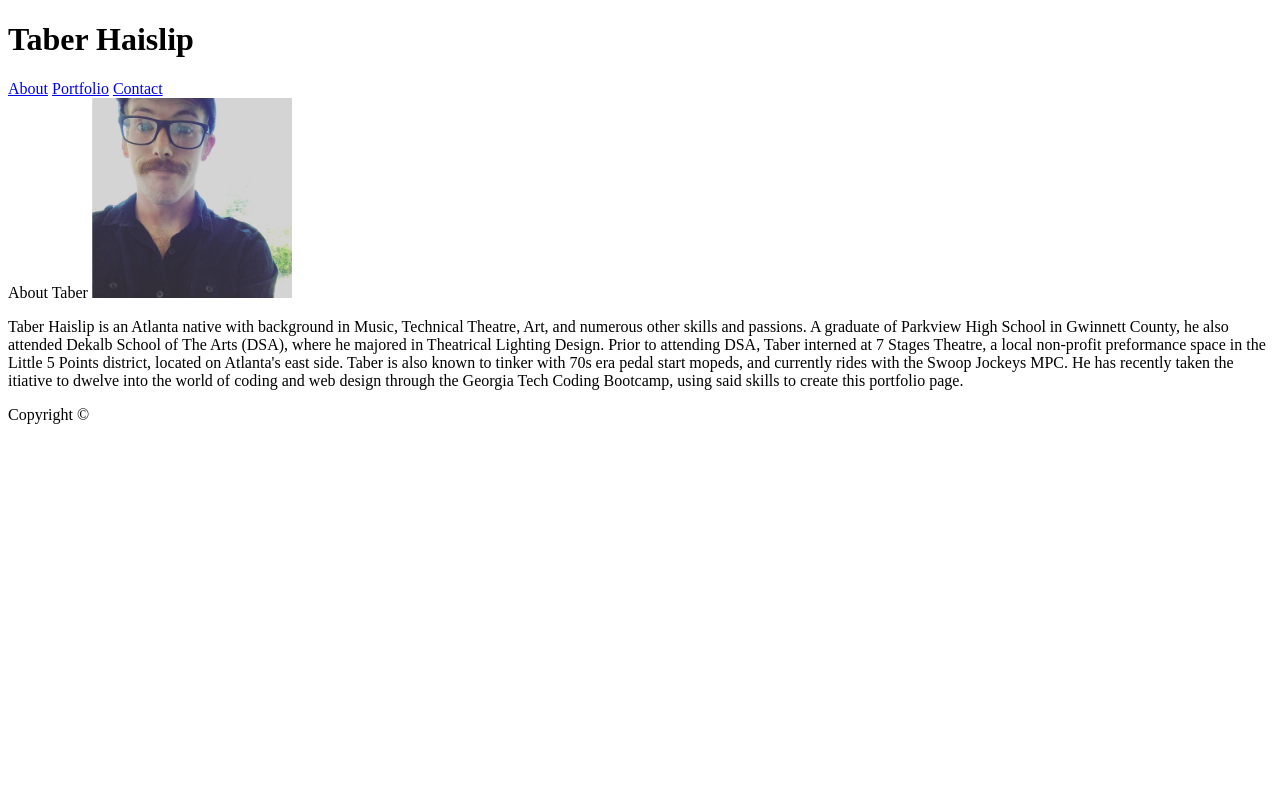
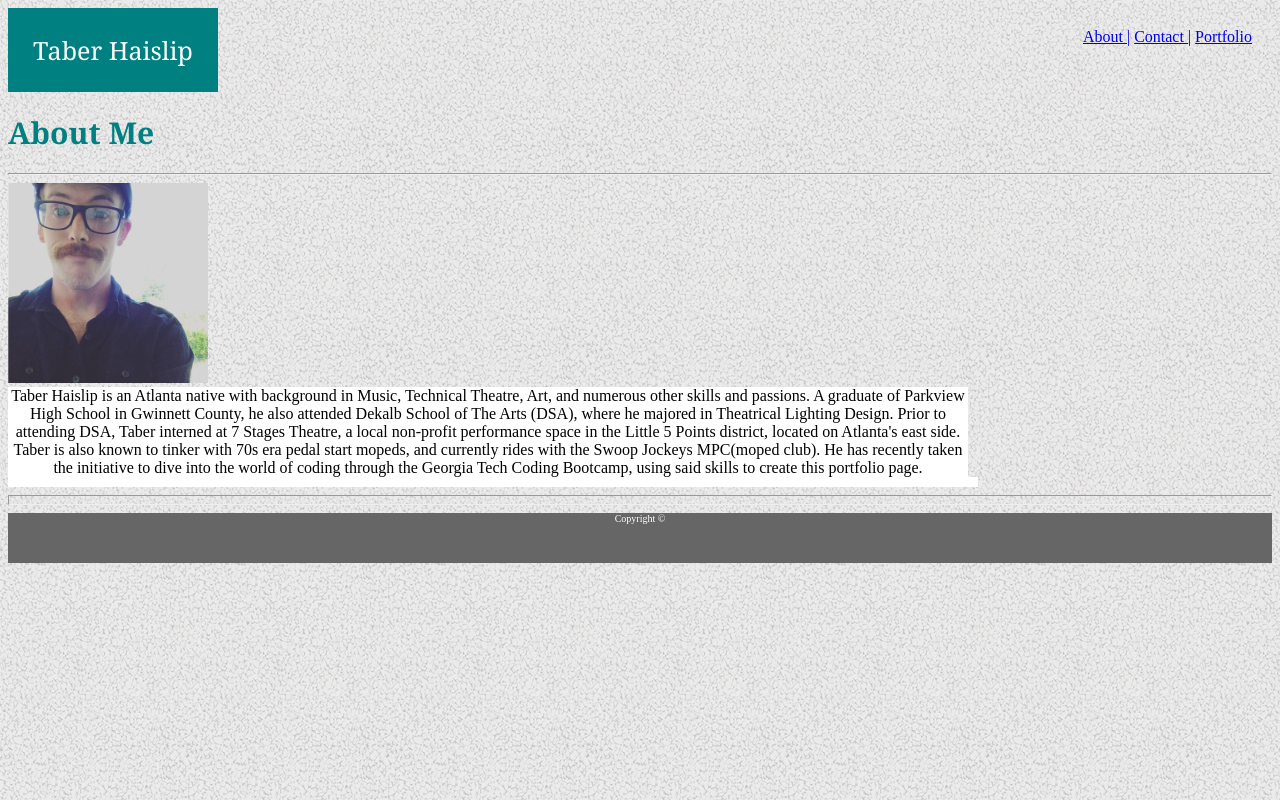
Before and after one commit to thaislip/basic-portfolio-, a plain HTML site: page index.html in a window 1280 px wide. Drawn offline with Linux system fonts and the light colour scheme; files whose address does not match are found by name.

Commit message:
updates made to all files

```diff
--- a/assets/css/style.css
+++ b/assets/css/style.css
@@ -0,0 +1,65 @@
+nav{
+float:right;
+margin:20px;}
+
+body{
+background-color:white;
+background-image:url(../images/gravel.png);}
+
+header{
+float:unset;
+border-color:#cccccc;
+background-color:teal;
+color:white;
+font-family:Georgia, 'Times New Roman', Times, serif;
+text-align: left;
+font-size:25px;
+width:100%;
+Height:100%;
+padding:25px;
+display:table-cell;}
+
+h1{
+color:teal;
+font-family:Georgia, 'Times New Roman', Times, serif;
+text-align:left;
+font-size:30px;}
+
+h2{
+color:teal;
+font-family:Georgia, 'Times New Roman', Times, serif;
+text-align:left;
+font-size:25px;}
+
+p{
+background-color:white;
+width:960px;
+border:15px;color:#cccccc;
+padding:5px;
+margin:0;
+color:#777777;
+font-family:Arial, Helvetica, sans-serif;
+text-align:center;}
+
+footer{
+background-color:#666666;
+color:white;
+width:100%; height:50px;
+text-align:center; float:bottom;
+font-size:10px;
+}
+
+.container{
+    background-color:white;
+    text-align:center;
+    max-width:960px;
+}
+
+.row{
+    display: flex;
+}
+
+.column{
+    flex:33.33%;
+    padding:5px;
+}
--- a/contact.html
+++ b/contact.html
@@ -0,0 +1,37 @@
+<!DOCTYPE html>
+<html lang="en">
+<head>
+    <meta charset="UTF-8">
+    <meta name="viewport" content="width=device-width, initial-scale=1.0">
+    <meta http-equiv="X-UA-Compatible" content="ie=edge">
+    <title>Taber Haislip's Portfolio</title>
+    <link rel="stylesheet" type= "text/CSS" href="assets/css/style.css">
+</head>
+<body>
+        <nav>
+        <a href="index.html">About |</a>
+        <a href="contact.html">Contact |</a>
+        <a href="portfolio.html">Portfolio</a>
+        </nav>
+
+    <heading>
+        <Header>Taber Haislip</Header>
+    </heading>
+
+    <section>
+        <h2>Contact</h2>
+        <div class="container">
+            <form action="action_page.php">
+                <label for="name">Name</label>
+                <input type="text" id="Name" name="Name" placeholder="Your Name">
+                <label for="Email">Email</label>
+                <input type="text" id="Email" name="Email" placeholder="Your Email">
+                <label for="message">Message</label>
+                <input type="text" id="Message" name="Message" placeholder="Message">
+                <input type="submit" value="submit"></input>
+            </form>
+        </div>
+    </section>
+<footer>Copyright &copy;</footer>
+</body>
+</html>
--- a/index.html
+++ b/index.html
@@ -1,41 +1,42 @@
 <!DOCTYPE html>
-<hmtl lang="en">
+<html lang="en-us">
 <head>
     <meta charset="UTF-8">
+    <meta name="viewport" content="width=device-width, initial-scale=1.0">
+    <meta http-equiv="X-UA-Compatible" content="ie=edge">
     <title>Taber Haislip's Portfolio</title>
-
+    <link rel="stylesheet" type= "text/CSS" href="assets/css/style.css">
 </head>
 
 <body>
+        <nav>
+        <a href="index.html">About |</a>
+        <a href="contact.html">Contact |</a>
+        <a href="portfolio.html">Portfolio</a>
+        </nav>
 
-    <header id="masthead">
-        <div class= "container">
-    <h1 id="logo">Taber Haislip</h1>
-            <nav>
-                <a href="index.html">About</a>
-                <a href="portfolio.html">Portfolio</a>
-                <a href="contact.html">Contact</a>
-            </nav>
+    <heading>
+        <header>Taber Haislip</header>
+    </heading>
+
+    <h1>About Me</h1>
+    <hr>
+    <img src="assets/images/selfiecopy.jpg" alt="taber haislip selfie" height="200px" width="200px">
+
+    <main>
+        <div class="container"
+    <p>Taber Haislip is an Atlanta native with background in Music, Technical Theatre, Art, and numerous other skills
+        and passions. A graduate of Parkview High School in Gwinnett County, he also attended Dekalb School of The Arts
+        (DSA), where he majored in Theatrical Lighting Design. Prior to attending DSA, Taber interned at 7 Stages
+        Theatre, a local non-profit performance space in the Little 5 Points district, located on Atlanta's east side.
+        Taber is also known to tinker with 70s era pedal start mopeds, and currently rides with the Swoop Jockeys MPC(moped club).
+        He has recently taken the initiative to dive into the world of coding through the Georgia Tech
+        Coding Bootcamp, using said skills to create this portfolio page.</p>
         </div>
+    </main>
 
- </header>
- <main id= "main-container" class="container">
-     <div class="main-section"
-     <h1>About Taber</h1>
+    <hr size="10">
+    <footer>Copyright &copy;</footer>
+</body>
 
-<img class="Auth-image" img src="/Users/taberhaislip/basic-portfolio-/assets/images/selfie copy.jpg" height="200px" length="200px" alt="Taber Haislip">
-
-    <p>Taber Haislip is an Atlanta native with background in Music, Technical Theatre, Art, and numerous other skills and passions.
-        A graduate of Parkview High School in Gwinnett County, he also attended Dekalb School of The Arts (DSA), where he majored in Theatrical Lighting Design.
-        Prior to attending DSA, Taber interned at 7 Stages Theatre, a local non-profit preformance space in the Little 5 Points district, located on Atlanta's east side.
-        Taber is also known to tinker with 70s era pedal start mopeds, and currently rides with the Swoop Jockeys MPC. He has recently taken the itiative to dwelve into the world of coding and web design through the Georgia Tech Coding Bootcamp, using said skills to create this portfolio page.
-    </p>
-    </div>
-    </main>
-    <footer>
-
-<p> Copyright &copy; </p>
-
-    </footer>
-</body>
-</hmtl>
+</html>
```
Also changed, not shown: portfolio.html (+65 -0 lines), assets/images/gravel.png (added), assets/images/selfiecopy.jpg (renamed from assets/images/selfie copy.jpg), 3 other files.
